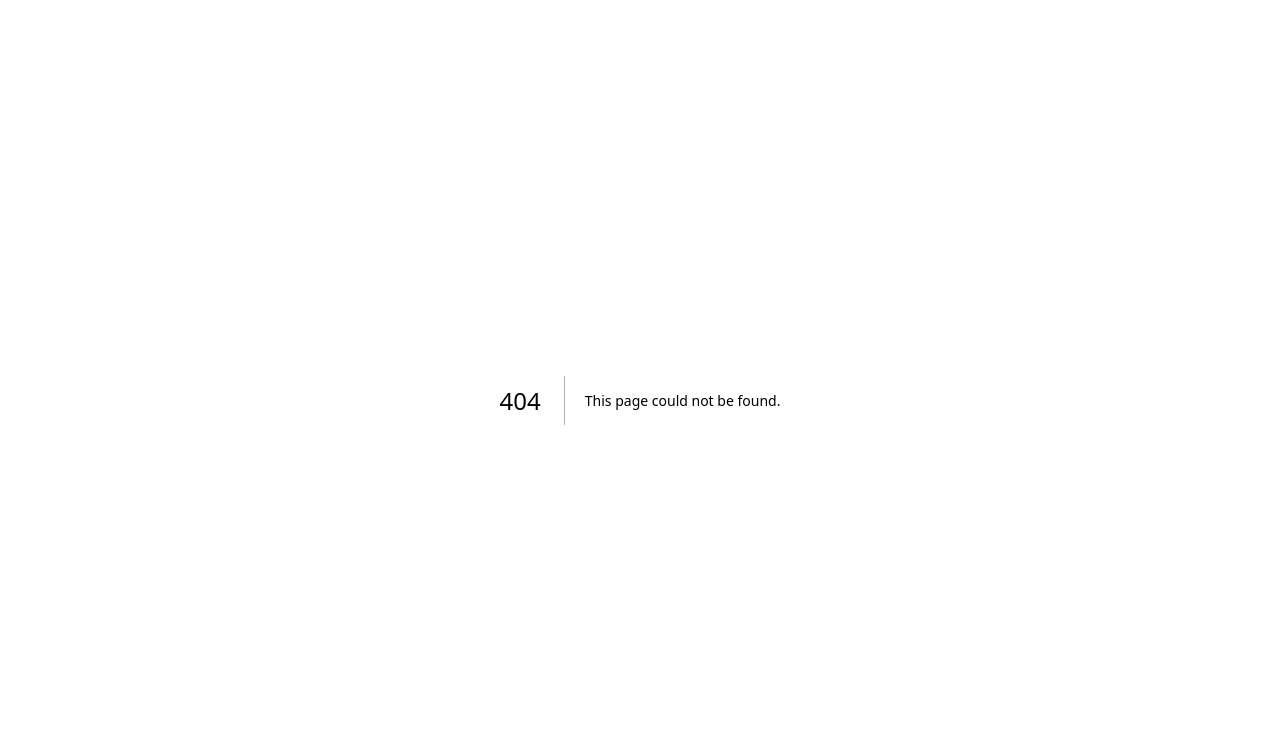
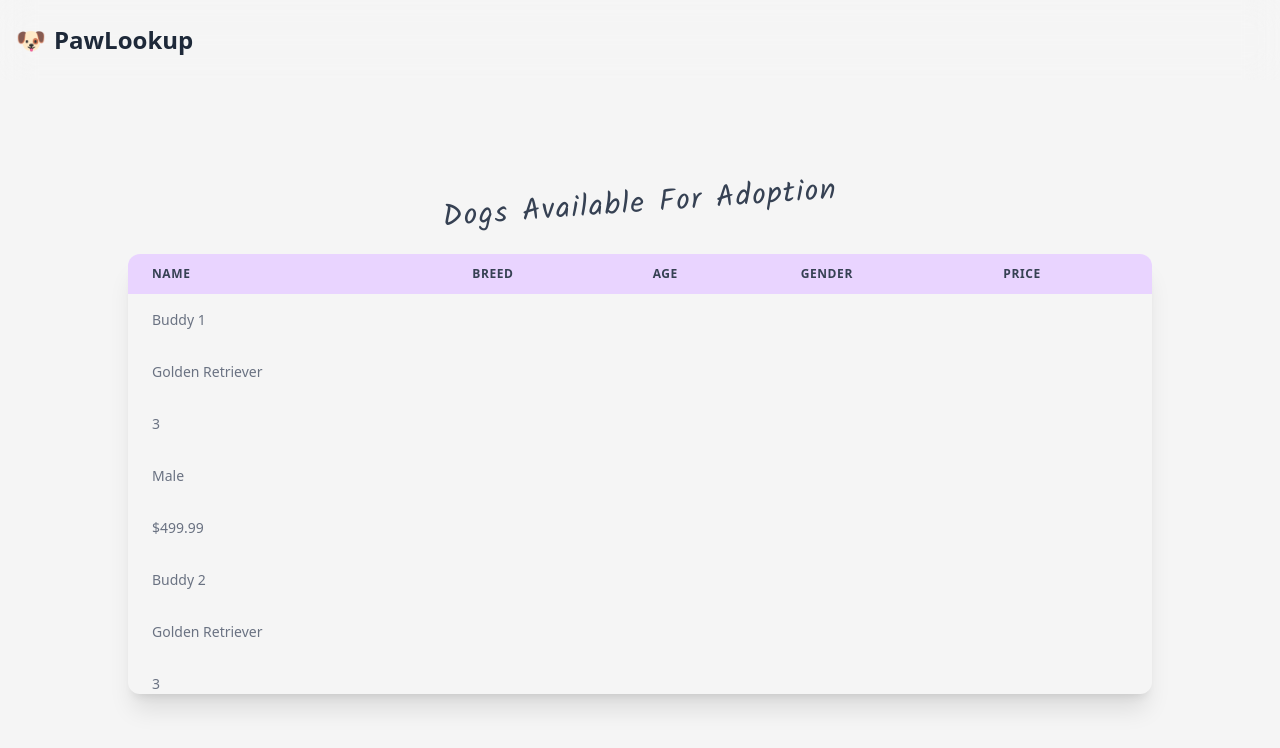
Before and after one commit to dan-myles/fetch-take-home, a Next.js app: page /dashboard in a window 1280 px wide. Before the commit this address had no page. Shown: the top 748 px of the page. Built offline with nearby package versions, Linux system fonts and the light colour scheme.

Commit message:
feat: tester table page w/ dogs

```diff
--- a/package.json
+++ b/package.json
@@ -3,7 +3,7 @@
   "version": "0.1.0",
   "private": true,
   "scripts": {
-    "dev": "next dev",
+    "dev": "next dev --turbo",
     "build": "next build",
     "start": "next start",
     "lint": "next lint"
--- /dev/null
+++ b/src/app/dashboard/page.tsx
@@ -0,0 +1,89 @@
+"use client";
+
+import { Kalam } from "next/font/google";
+
+const kalam = Kalam({ subsets: ["latin"], weight: "400" });
+
+const Page = () => {
+  return (
+    <main className="flex-grow flex items-center justify-center mt-[-64px]">
+      <div className="w-full max-w-5xl">
+        <div className="px-6 py-4">
+          <h2
+            className={`${kalam.className} text-3xl font-normal italic text-gray-700 text-center mb-4 transform rotate-[-4deg] tracking-wider`}
+          >
+            Dogs Available For Adoption
+          </h2>
+        </div>
+        <div className="overflow-hidden  rounded-xl shadow-xl">
+          <table className="min-w-full table-auto">
+            <thead className="bg-purple-200 sticky top-0 z-10">
+              <tr>
+                <th className="px-6 py-3 text-left text-xs font-semibold text-gray-700 uppercase tracking-wider">
+                  Name
+                </th>
+                <th className="px-6 py-3 text-left text-xs font-semibold text-gray-700 uppercase tracking-wider">
+                  Breed
+                </th>
+                <th className="px-6 py-3 text-left text-xs font-semibold text-gray-700 uppercase tracking-wider">
+                  Age
+                </th>
+                <th className="px-6 py-3 text-left text-xs font-semibold text-gray-700 uppercase tracking-wider">
+                  Gender
+                </th>
+                <th className="px-6 py-3 text-left text-xs font-semibold text-gray-700 uppercase tracking-wider">
+                  Price
+                </th>
+              </tr>
+            </thead>
+            <tbody
+              className="overflow-y-scroll block"
+              style={{ height: "400px" }}
+            >
+              {Array.from({ length: 15 }).map((_, index) => (
+                <tr
+                  key={index}
+                  className="hover:bg-purple-50 block"
+                  style={{ width: "100%" }}
+                >
+                  <td
+                    className="px-6 py-4 whitespace-nowrap text-sm text-gray-500 block"
+                    style={{ width: "20%" }}
+                  >
+                    Buddy {index + 1}
+                  </td>
+                  <td
+                    className="px-6 py-4 whitespace-nowrap text-sm text-gray-500 block"
+                    style={{ width: "20%" }}
+                  >
+                    Golden Retriever
+                  </td>
+                  <td
+                    className="px-6 py-4 whitespace-nowrap text-sm text-gray-500 block"
+                    style={{ width: "20%" }}
+                  >
+                    3
+                  </td>
+                  <td
+                    className="px-6 py-4 whitespace-nowrap text-sm text-gray-500 block"
+                    style={{ width: "20%" }}
+                  >
+                    Male
+                  </td>
+                  <td
+                    className="px-6 py-4 whitespace-nowrap text-sm text-gray-500 block"
+                    style={{ width: "20%" }}
+                  >
+                    $499.99
+                  </td>
+                </tr>
+              ))}
+            </tbody>
+          </table>
+        </div>
+      </div>
+    </main>
+  );
+};
+
+export default Page;
--- a/src/app/layout.tsx
+++ b/src/app/layout.tsx
@@ -25,8 +25,20 @@ export default function RootLayout({
   return (
     <html lang="en">
       <body
-        className={`${geistSans.variable} ${geistMono.variable} antialiased bg-neutral-100`}
+        className={`${geistSans.variable} ${geistMono.variable} antialiased bg-neutral-100 min-h-screen flex flex-col`}
       >
+        <header className="bg-transparent  py-6 sticky top-0 z-10 backdrop-blur-lg mb-12">
+          <div className="container mx-auto px-4 flex justify-between items-center">
+            <div className="flex items-center space-x-2">
+              <span className="text-2xl" role="img" aria-label="Dog emoji">
+                🐶
+              </span>
+              <span className="font-bold text-2xl text-gray-800">
+                PawLookup
+              </span>
+            </div>
+          </div>
+        </header>
         {children}
       </body>
     </html>
--- a/src/app/page.tsx
+++ b/src/app/page.tsx
@@ -1,24 +1,11 @@
+"use client";
+
 import { LoginForm } from "@/components/login-form";
 
 const Page = () => {
   return (
-    <div className="min-h-screen flex flex-col">
-      {/* Header */}
-      <header className="bg-transparent  py-6 sticky top-0 z-10 backdrop-blur-lg mb-12">
-        <div className="container mx-auto px-4 flex justify-between items-center">
-          <div className="flex items-center space-x-2">
-            <span className="text-2xl" role="img" aria-label="Dog emoji">
-              🐶
-            </span>
-            <span className="font-bold text-2xl text-gray-800">PawLookup</span>
-          </div>
-        </div>
-      </header>
-
-      {/* Main Content */}
     <main className="flex-grow">
-        {/* Hero Section */}
-        <section className="">
+      <section>
         <div className="container mx-auto px-4 flex flex-col md:flex-row items-center">
           <div className="md:w-1/2 mb-10 md:mb-0">
             <h1 className="text-4xl md:text-5xl font-bold text-gray-900 mb-4">
@@ -39,12 +26,9 @@ const Page = () => {
         </div>
       </section>
 
-        {/* Features Section */}
       <section className="py-24">
         <div className="container mx-auto px-4">
-            <h2 className="text-3xl font-bold text-center mb-12">
-              Why Hire Me
-            </h2>
+          <h2 className="text-3xl font-bold text-center mb-12">Why Hire Me</h2>
           <div className="grid md:grid-cols-3 gap-8">
             <div className="p-6 border border-gray-100 rounded-lg hover:shadow-md transition-shadow">
               <div className="w-12 h-12 bg-purple-100 rounded-full flex items-center justify-center mb-4 text-2xl">
@@ -81,8 +65,6 @@ const Page = () => {
         </div>
       </section>
     </main>
-
-    </div>
   );
 };
 
--- a/src/components/login-form.tsx
+++ b/src/components/login-form.tsx
@@ -1,13 +1,16 @@
 "use client";
 
 import { useState } from "react";
-import { api } from "@/lib/api";
+import { useAuth } from "@/hooks/useAuth";
+import { useRouter } from "next/navigation";
 
 export const LoginForm = () => {
+  const { login } = useAuth();
   const [name, setName] = useState("");
   const [email, setEmail] = useState("");
   const [isLoading, setIsLoading] = useState(false);
   const [error, setError] = useState("");
+  const router = useRouter();
 
   const handleSubmit = async (e: React.FormEvent) => {
     e.preventDefault();
@@ -20,8 +23,8 @@ export const LoginForm = () => {
 
     try {
       setIsLoading(true);
-      const res = await api.login(name, email);
-      console.log("Login attempt with:", res);
+      await login(name, email);
+      router.push("/dashboard");
       setIsLoading(false);
     } catch (err) {
       setIsLoading(false);
@@ -40,7 +43,6 @@ export const LoginForm = () => {
         <h2 className="text-2xl font-bold text-gray-900">Welcome Back</h2>
         <p className="text-gray-600 mt-1">Sign in to your account</p>
       </div>
-
       {error && (
         <div className="mb-4 p-3 bg-red-50 border border-red-200 text-red-600 rounded-md text-sm">
           {error}
@@ -83,7 +85,6 @@ export const LoginForm = () => {
           </div>
           <input
             id="email"
-            type="email"
             value={email}
             onChange={(e) => setEmail(e.target.value)}
             className="w-full px-3 py-2 border border-gray-300 rounded-md focus:outline-none focus:ring-2 focus:ring-purple-500 focus:border-transparent"
--- /dev/null
+++ b/src/hooks/useAuth.tsx
@@ -0,0 +1,56 @@
+import { api } from "@/lib/api";
+import { useEffect, useState } from "react";
+
+export const useAuth = () => {
+  const [isLoggedIn, setIsLoggedIn] = useState(false);
+
+  const login = async (name: string, email: string) => {
+    try {
+      await api.auth.login(name, email);
+      setIsLoggedIn(true);
+    } catch (error) {
+      console.error("Login failed:", error);
+      alert("Login failed. Please try again.");
+    }
+  };
+
+  const logout = async () => {
+    try {
+      await api.auth.logout();
+      setIsLoggedIn(false);
+    } catch (error) {
+      console.error("Logout failed:", error);
+      alert("Logout failed. Please try again.");
+    }
+  };
+
+  useEffect(() => {
+    const checkCookie = () => {
+      if (typeof document === "undefined") {
+        return;
+      }
+
+      const cookieString = document.cookie;
+      const cookies = cookieString.split(";");
+      let foundCookie = false;
+
+      for (let i = 0; i < cookies.length; i++) {
+        let cookie = cookies[i].trim();
+        if (cookie.startsWith("fetch-access-token" + "=")) {
+          foundCookie = true;
+          break;
+        }
+      }
+
+      setIsLoggedIn(foundCookie);
+    };
+
+    checkCookie();
+  }, []);
+
+  return {
+    isLoggedIn,
+    login,
+    logout,
+  };
+};
--- a/src/lib/api.ts
+++ b/src/lib/api.ts
@@ -1,28 +1,49 @@
 const API_URL = "https://frontend-take-home-service.fetch.com";
 
-const API_ENDPOINTS = {
-  login: {
-    url: `${API_URL}/auth/login`,
+const login = async (name: string, email: string) => {
+  const response = await fetch(`${API_URL}/auth/login`, {
     method: "POST",
-  },
-  logout: {
-    url: `${API_URL}/auth/logout`,
-    method: "POST",
-  },
-};
-
-const login = async (name: string, email: string) => {
-  const response = await fetch(API_ENDPOINTS.login.url, {
-    method: API_ENDPOINTS.login.method,
     headers: {
       "Content-Type": "application/json",
     },
     body: JSON.stringify({ name, email }),
+    credentials: "include",
   });
 
-  return response.ok;
+  if (!response.ok) {
+    throw new Error("Failed to login");
+  }
+};
+
+const logout = async () => {
+  const response = await fetch(`${API_URL}/auth/logout`, {
+    method: "POST",
+    headers: {
+      "Content-Type": "application/json",
+    },
+    credentials: "include",
+  });
+
+  if (!response.ok) {
+    throw new Error("Failed to logout");
+  }
+};
+
+const breeds = async () => {
+  const response = await fetch(`${API_URL}/dogs/breeds`);
+  if (!response.ok) {
+    throw new Error("Failed to fetch breeds");
+  }
+
+  return response.json();
 };
 
 export const api = {
-  login,
+  auth: {
+    login,
+    logout,
+  },
+  dogs: {
+    breeds,
+  },
 };
```
Lines whose indentation alone changed are shown as unchanged.
